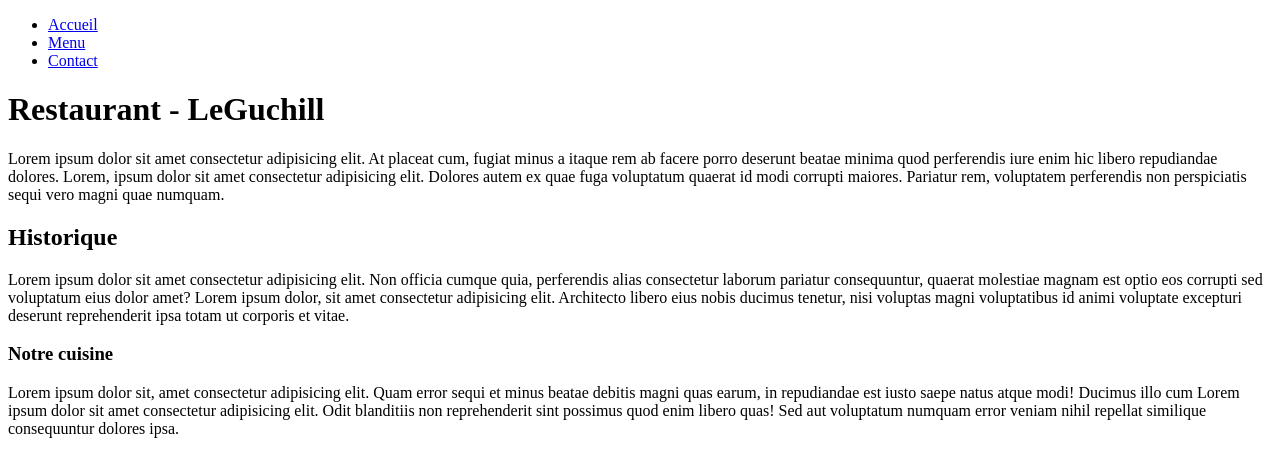
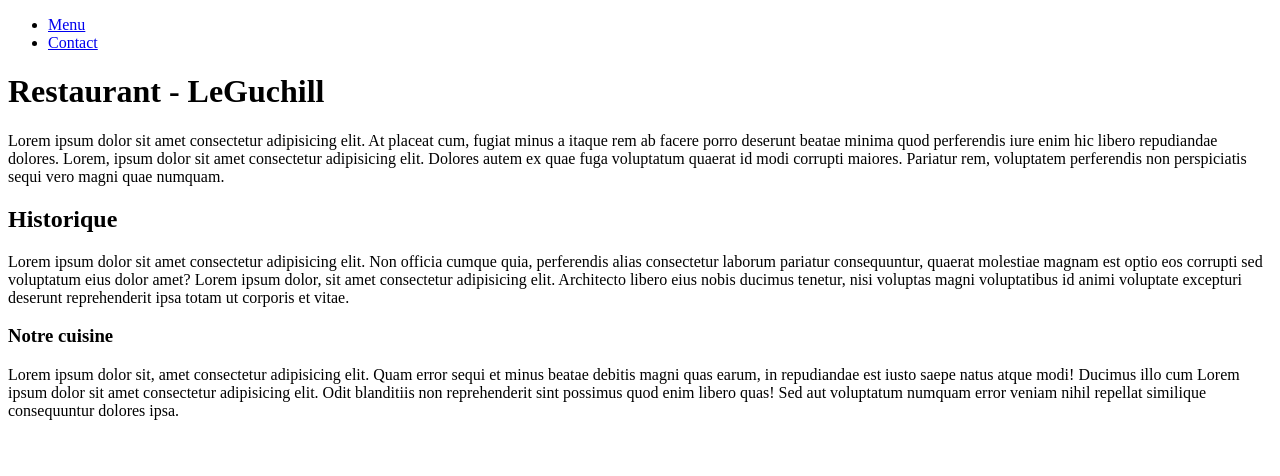
Before and after one commit to Maugan-frnr/Site-Restaurant---Grafikart, a plain HTML site: page Site restaurant - LeFiasco (Grafikart)/index.html in a window 1280 px wide. Drawn offline with Linux system fonts and the light colour scheme.

Commit message:
Add files via upload

```diff
--- a/Site restaurant - LeFiasco (Grafikart)/index.html
+++ b/Site restaurant - LeFiasco (Grafikart)/index.html
@@ -9,7 +9,6 @@
 <body>
     <nav>
         <ul>
-            <li> <a href="index.html">Accueil</a></li>
             <li> <a href="menu.html">Menu</a></li>
             <li> <a href="contact.html">Contact</a></li>
         </ul>
```
